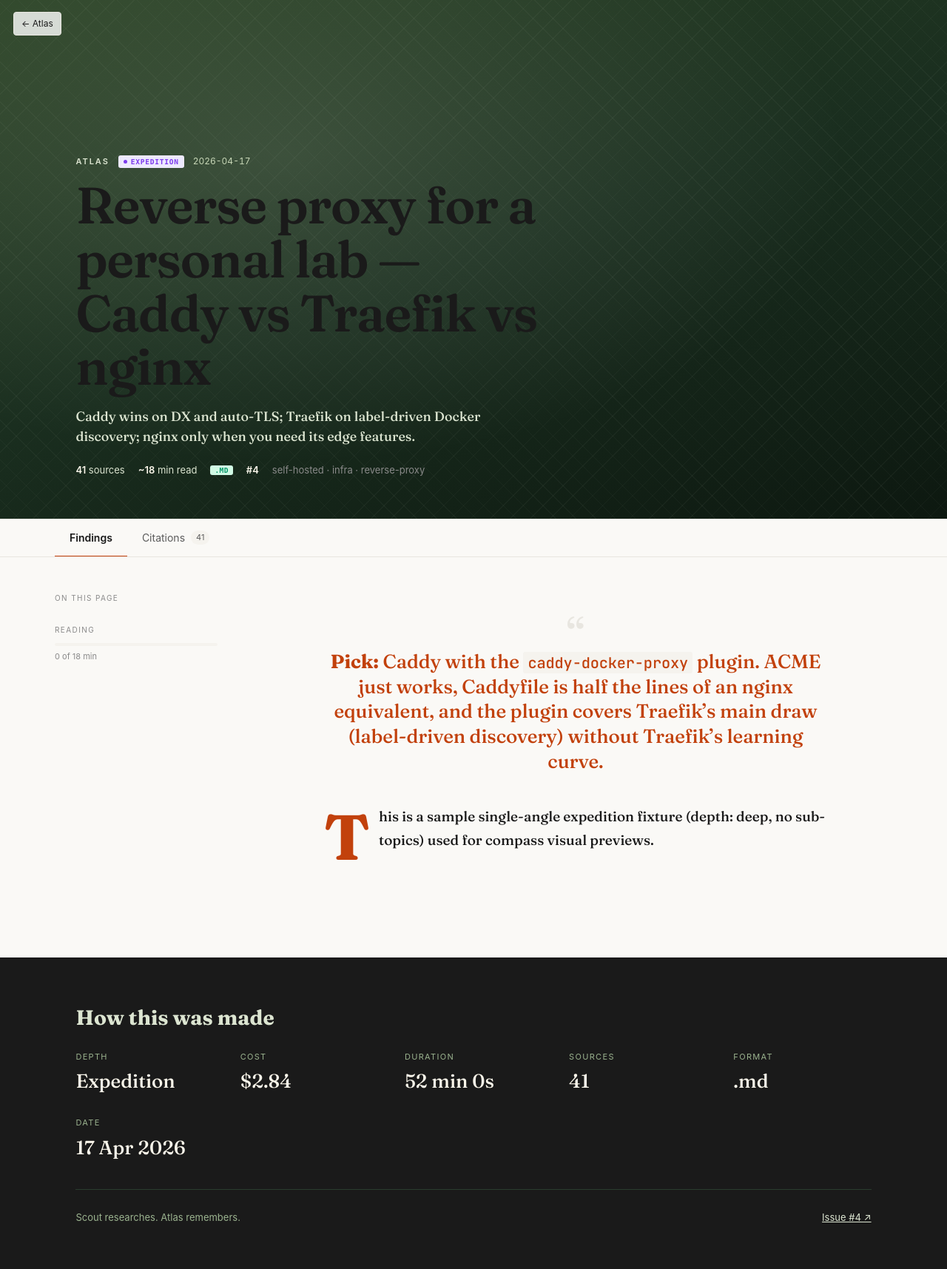
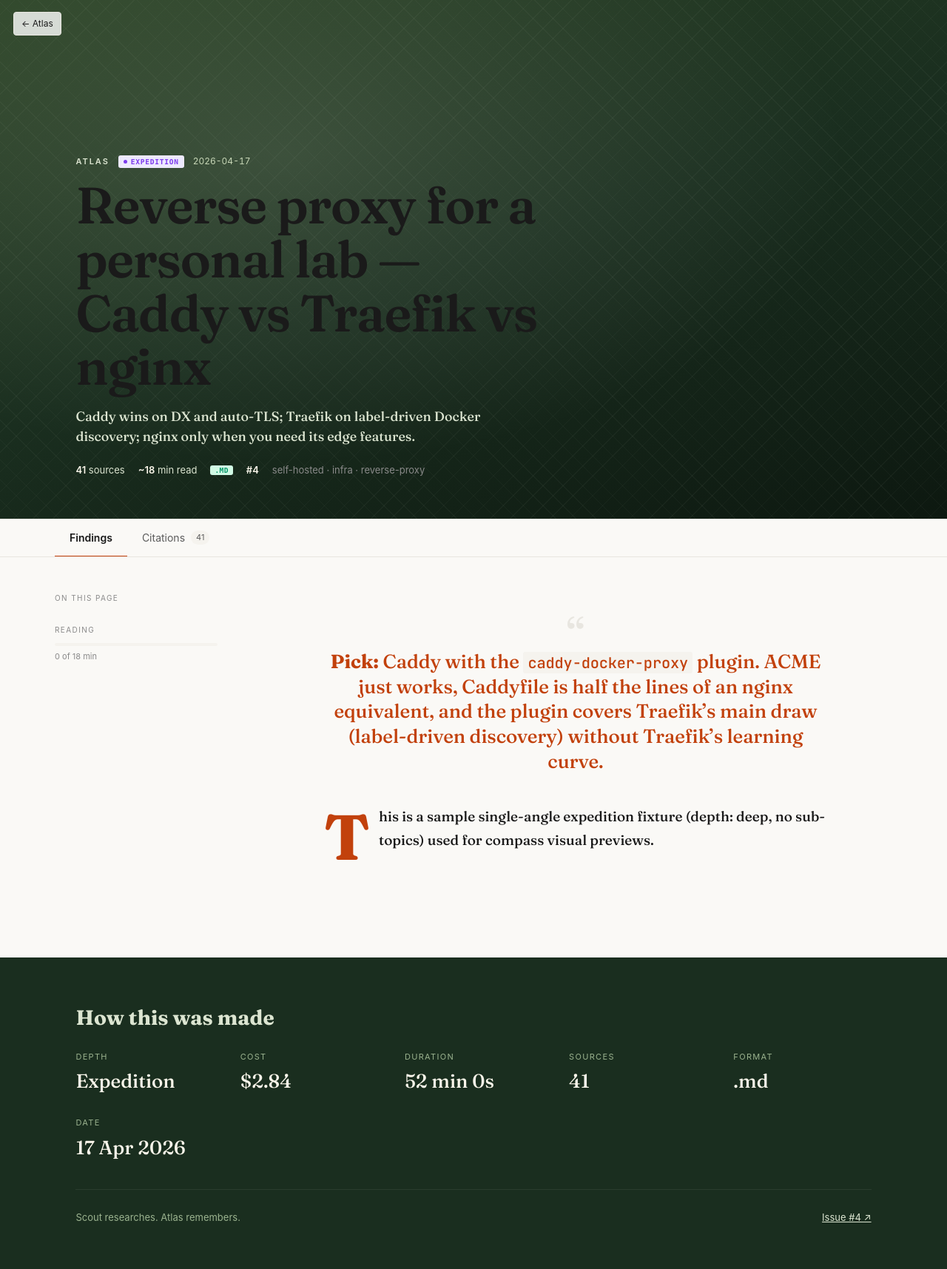
Before and after one commit to Laoujin/Compass, a Jekyll site: the page built from research/2026-04-17-reverse-proxy-personal-lab/index.md, in a window 1280 px wide. Shown: the whole page at 74% size. Built offline with Jekyll 4.4.1, drawn with Linux system fonts in a browser that asks for light colours.

Commit message:
fix(theme): provenance footer matches 1-magazine wireframe exactly
Two issues:

* Background was var(--pal-fg) which renders black on the rust
  palette (compass default). The wireframe expected dark green
  (#1a2e1f from cartography's --pal-fg). Hardcode the dark green so
  the footer reads the same way on every palette.

* .provenance-inner was max-width 1280px which constrained the
  content to a centered column on wide screens. The wireframe has no
  inner wrapper — content spans the section's 8vw padding edge to
  edge. Drop the max-width.

```diff
--- a/assets/research.css
+++ b/assets/research.css
@@ -472,19 +472,20 @@
 /* =========================================================================
    Provenance band (dark) at end of Findings
    ========================================================================= */
-/* "Green thing" footer — sage-on-charcoal palette restored from the
-   original 6-magazine-plus.html wireframe. Hardcoded greens so the
-   look survives palette swaps; the dark base still picks up the
-   palette's foreground color so it harmonises in both light and
-   dark themes. */
+/* "Green thing" footer — full sage-on-deep-green palette from the
+   1-magazine wireframe. All colors hardcoded so the footer reads the
+   same way on any palette (rust/paper/cartography/midnight/...) —
+   var(--pal-fg) was rendering black on rust where the wireframe
+   wanted dark green. No inner max-width: content spans the section's
+   full padding, matching the wireframe's edge-to-edge layout. */
 .research-provenance {
-  background: var(--pal-fg);
+  background: #1a2e1f;
   color: #dce5d1;
   margin-top: 80px;
   padding: 60px 8vw;
   font-family: -apple-system, BlinkMacSystemFont, sans-serif;
 }
-.provenance-inner { max-width: 1280px; margin: 0 auto; }
+.provenance-inner { margin: 0 auto; }
 .research-provenance h3 {
   font-family: 'Fraunces', Georgia, serif;
   font-size: 28px;
```
